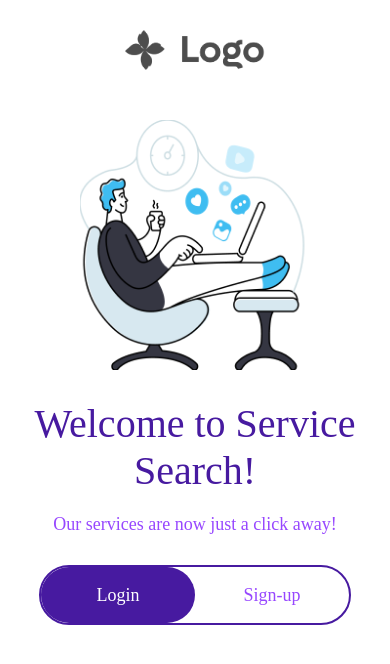
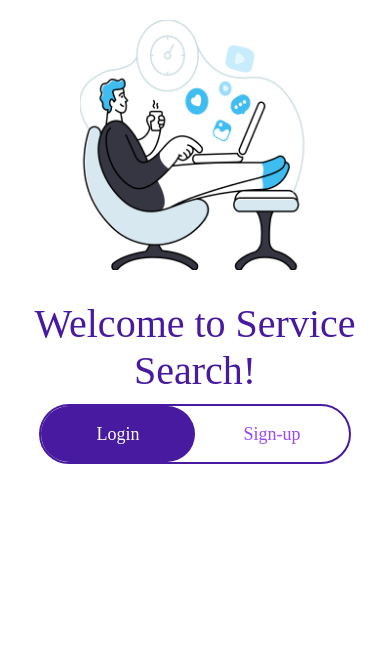
Before and after one commit to ADITYAKUMAR822003/Mapsearch, a React Native app: screen /SearchServices in a window 390 px wide. Shown: the top 664 px of the page. Built offline with nearby package versions, Linux system fonts and the light colour scheme.

Commit message:
final commit

```diff
--- a/src/screens/DisplayServices.jsx
+++ b/src/screens/DisplayServices.jsx
@@ -15,12 +15,12 @@ const DisplayServices = () => {
             <ScrollView>
                 {Array.isArray(places) && places.length > 0 && !places.some(place => place?.error) ? (
                     <>
-                        <Text style={GlobalStyle.headingText}>Available Services</Text>
+                        <Text style={GlobalStyle.headingText}>List of {includedTypes} nearby</Text>
                         {places.map((place, index) => (
                             <View key={index} style={styles.card}>
-                                {['displayName', 'formattedAddress', 'rating', 'userRatingCount', 'paymentOptions', 'nationalPhoneNumber'].map((key) => {
+                                {place?.displayName && <Text style={styles.name}>{place.displayName}</Text>}
+                                {['formattedAddress', 'rating', 'userRatingCount', 'paymentOptions', 'nationalPhoneNumber'].map((key) => {
                                     const keyDisplayNameMap = {
-                                        displayName: 'Name',
                                         formattedAddress: 'Address',
                                         rating: 'Rating',
                                         userRatingCount: 'User Ratings',
@@ -57,8 +57,8 @@ const DisplayServices = () => {
                 )}
             </ScrollView>
         </View>
-    )
-}
+    );
+};
 
 export default DisplayServices;
 
@@ -73,6 +73,12 @@ const styles = StyleSheet.create({
         shadowRadius: 5,
         shadowOffset: { width: 0, height: 3 },
         elevation: 3,
+    },
+    name: {
+        fontSize: 20,
+        fontFamily: fonts.SemiBold,
+        textAlign: 'center',
+        color: colors.primary,
     },
     item: {
         flexDirection: 'row',
--- a/src/screens/LandingScreen.jsx
+++ b/src/screens/LandingScreen.jsx
@@ -18,16 +18,8 @@ const LandingScreen = () => {
 
   return (
     <View style={styles.container}>
-      <Image
-        source={require('../assets/images/logo.png')}
-        style={styles.logo}
-      />
-      <Image
-        source={require('../assets/images/man.png')}
-        style={styles.bannerImage}
-      />
+      <Image source={require('../assets/images/man.png')} style={styles.bannerImage} />
       <Text style={styles.title}>Welcome to Service Search!</Text>
-      <Text style={styles.subTitle}>Our services are now just a click away!</Text>
       <View style={styles.buttonContainer}>
         <TouchableOpacity
           style={[
@@ -53,11 +45,6 @@ const styles = StyleSheet.create({
     backgroundColor: colors.white,
     alignItems: 'center',
   },
-  logo: {
-    height: 40,
-    width: 140,
-    marginVertical: 30,
-  },
   bannerImage: {
     marginVertical: 20,
     height: 250,
@@ -70,14 +57,6 @@ const styles = StyleSheet.create({
     textAlign: 'center',
     color: colors.primary,
     marginTop: 10,
-  },
-  subTitle: {
-    fontSize: 18,
-    paddingHorizontal: 20,
-    textAlign: 'center',
-    color: colors.secondary,
-    fontFamily: fonts.Medium,
-    marginVertical: 20,
   },
   buttonContainer: {
     marginTop: 10,
--- a/src/screens/OTP/EmailVerification.jsx
+++ b/src/screens/OTP/EmailVerification.jsx
@@ -124,9 +124,7 @@ const EmailVerification = () => {
       <BackButton onPress={handleGoBack} />
       <View style={GlobalStyle.textContainer}>
         <Text style={GlobalStyle.headingText}>{Strings.otpTitle}</Text>
-        <Text style={GlobalOTPStyle.headingContent}>
-          {Strings.otpSubTitleEmail}
-        </Text>
+        <Text style={GlobalOTPStyle.headingContent}>{Strings.otpSubTitleEmail}</Text>
       </View>
       <View>
         {error.otp && <Text style={GlobalOTPStyle.errorOTP}>{error.otp}</Text>}
--- a/src/screens/OTP/MobileVerification.jsx
+++ b/src/screens/OTP/MobileVerification.jsx
@@ -124,9 +124,7 @@ const MobileVerification = () => {
       <BackButton onPress={handleGoBack} />
       <View style={GlobalStyle.textContainer}>
         <Text style={GlobalStyle.headingText}>{Strings.otpTitle}</Text>
-        <Text style={GlobalOTPStyle.headingContent}>
-          {Strings.otpSubTitle}
-        </Text>
+        <Text style={GlobalOTPStyle.headingContent}>{Strings.otpSubTitle}</Text>
       </View>
       <View>
         {error.otp && <Text style={GlobalOTPStyle.errorOTP}>{error.otp}</Text>}
--- a/src/screens/OTP/ResetVerification.jsx
+++ b/src/screens/OTP/ResetVerification.jsx
@@ -124,9 +124,7 @@ const ResetVerification = () => {
             <BackButton onPress={handleGoBack} />
             <View style={GlobalStyle.textContainer}>
                 <Text style={GlobalStyle.headingText}>{Strings.otpTitle}</Text>
-                <Text style={GlobalOTPStyle.headingContent}>
-                    {Strings.otpSubTitle}
-                </Text>
+                <Text style={GlobalOTPStyle.headingContent}>{Strings.otpSubTitle}</Text>
             </View>
             <View>
                 {error.otp && <Text style={GlobalOTPStyle.errorOTP}>{error.otp}</Text>}
--- a/src/screens/OTP/SignupVerification.jsx
+++ b/src/screens/OTP/SignupVerification.jsx
@@ -133,9 +133,7 @@ const SignupVerification = () => {
       <BackButton onPress={handleGoBack} />
       <View style={GlobalStyle.textContainer}>
         <Text style={GlobalStyle.headingText}>{Strings.otpTitle}</Text>
-        <Text style={GlobalOTPStyle.headingContent}>
-          {Strings.otpSubTitle}
-        </Text>
+        <Text style={GlobalOTPStyle.headingContent}>{Strings.otpSubTitle}</Text>
       </View>
       <View>
         {error.otp && <Text style={GlobalOTPStyle.errorOTP}>{error.otp}</Text>}
--- a/src/screens/SearchServices.jsx
+++ b/src/screens/SearchServices.jsx
@@ -36,6 +36,8 @@ const SearchServices = () => {
     const [radius, setRadius] = useState(500.0);
     const [error, setError] = useState('');
     const placesRef = useRef(null);
+    const [editable, setEditable] = useState(false);
+    const [ab, setAB] = useState(false);
 
     const requestLocationPermission = async () => {
         if (Platform.OS === 'android') {
@@ -100,6 +102,9 @@ const SearchServices = () => {
                 }
             };
             fetchAddress();
+            return () => {
+                setEditable(false);
+            };
         }, [latitude, longitude, googlePlaceApiKey])
     );
 
@@ -144,6 +149,9 @@ const SearchServices = () => {
                 }
             };
             userServices();
+            return () => {
+                setEditable(false);
+            };
         }, [baseUrl, username])
     );
 
@@ -179,6 +187,7 @@ const SearchServices = () => {
     };
 
     const handleHome = async () => {
+        setEditable(false);
         if (!validateInput()) return;
         try {
             setLoading(true);
@@ -249,7 +258,6 @@ const SearchServices = () => {
                     </View>
                     {!reset && (
                         <>
-                            <CustomTextInput iconEmail="location-outline" value={address} />
                             <GooglePlacesAutocomplete
                                 ref={placesRef}
                                 placeholder='Search Location'
@@ -264,6 +272,8 @@ const SearchServices = () => {
                                     setLongitude(lng);
                                     console.log("Latitude:", lat);
                                     console.log("Longitude:", lng);
+                                    setEditable(true);
+                                    setAddress(data.description);
                                 }}
                                 query={{ key: googlePlaceApiKey, language: 'en', types: 'address', }}
                                 onFail={(error) => {
@@ -275,10 +285,28 @@ const SearchServices = () => {
                                     Alert.alert("Timeout", "The request timed out. Please check your connection and try again.");
                                 }}
                                 renderLeftButton={() => <FontAwesome5 name="search-location" size={20} style={styles.icon} />}
-                                renderRightButton={() => <FontAwesome name="times-circle" size={20} style={styles.icon} onPress={handleClear} />}
+                                renderRightButton={() => (
+                                    <FontAwesome
+                                        name="times-circle"
+                                        size={20}
+                                        style={styles.icon}
+                                        onPress={() => {
+                                            setAddress('');
+                                            placesRef.current?.setAddressText('');
+                                            setEditable(true);
+                                        }
+                                        }
+                                    />
+                                )}
                                 renderRow={(data) => (<View><Text style={styles.rowText}>{data.description}</Text></View>)}
                                 styles={{ textInputContainer: styles.inputContainer, textInput: styles.textInput, listView: styles.listView }}
-                                textInputProps={{ placeholderTextColor: colors.secondary, keyboardType: 'default', autoCapitalize: 'words', }}
+                                textInputProps={{
+                                    onChangeText: (text) => {
+                                        if (editable) {
+                                            setAddress(text);
+                                        }
+                                    }, value: address, placeholderTextColor: colors.secondary, keyboardType: 'default', autoCapitalize: 'words',
+                                }}
                                 listLoaderComponent={
                                     <View style={styles.loaderContainer}>
                                         <ActivityIndicator size="small" color={colors.primary} />
```
Also changed, not shown: package.json (+7 -1 lines), 7 other files (tests, documents, lock files or other folders).
